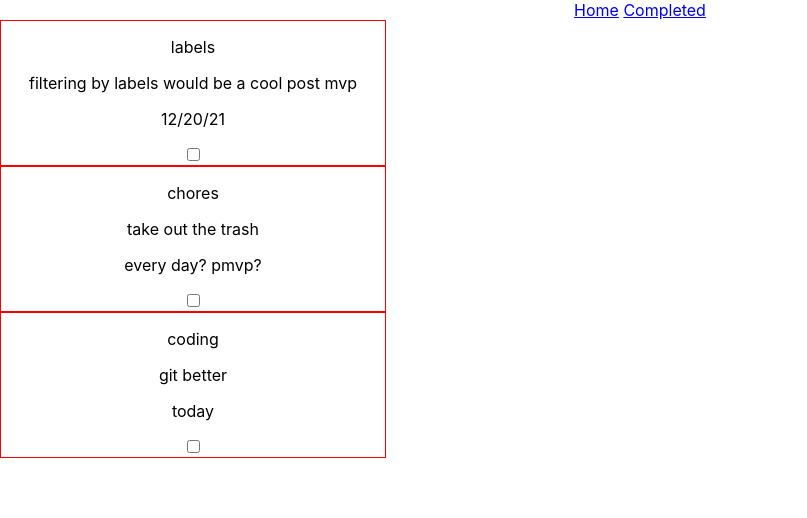
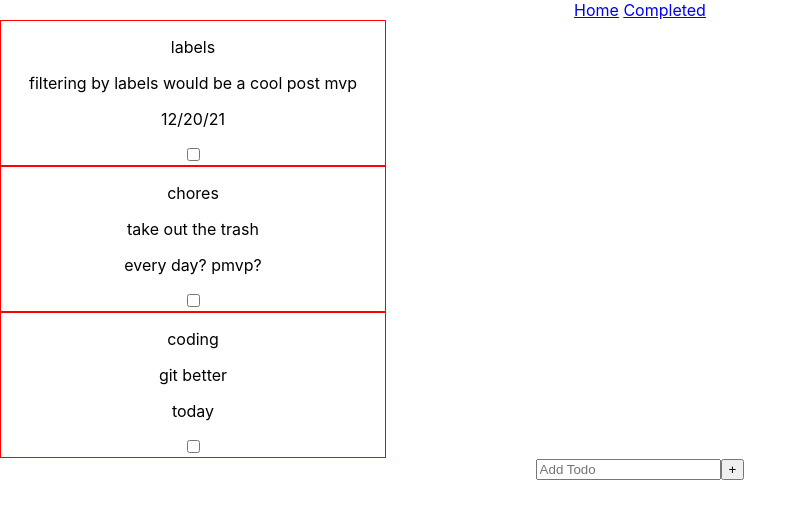
Before and after one commit to yeezick/react-todo, a React (Create React App) app: page / in a window 1280 px wide. Shown: the top 518 px of the page, without its empty margins (0-807 px from the left). Built offline with nearby package versions, Linux system fonts and the light colour scheme.

Commit message:
creating AddTodo component & refactoring existing Todo to become parent of sub-components

```diff
--- /dev/null
+++ b/src/components/todo/AddTodo.jsx
@@ -0,0 +1,12 @@
+const AddTodo = () => {
+  return (
+    <div>
+      <form>
+        <input type="text" placeholder="Add Todo" />
+        <button> + </button>
+      </form>
+    </div>
+  );
+};
+
+export default AddTodo;
--- a/src/components/todo/Todo.jsx
+++ b/src/components/todo/Todo.jsx
@@ -1,4 +1,6 @@
 import { useState } from "react";
+
+import AddTodo from "./AddTodo";
 
 /** this component is responsible for the wrapping todo component as well as the structure of each todo item
  * these todos should have:
@@ -24,7 +26,16 @@ const TodoItem = ({ title, description, date, completed, idx }) => {
   );
 };
 
-const TodoItemWrapper = ({ todoList }) => {
+const Todo = ({ todoList }) => {
+  return (
+    <>
+      <TodoList todoList={todoList} />
+      <AddTodo />
+    </>
+  );
+};
+
+const TodoList = ({ todoList }) => {
   return (
     <>
       {todoList.map(({ title, description, date, completed }, idx) => (
@@ -40,4 +51,4 @@ const TodoItemWrapper = ({ todoList }) => {
     </>
   );
 };
-export default TodoItemWrapper;
+export default Todo;
--- a/src/screens/Completed.jsx
+++ b/src/screens/Completed.jsx
@@ -1,5 +1,5 @@
 import { useEffect, useState } from "react";
-import TodoItemWrapper from "../components/todo/Todo";
+import Todo from "../components/todo/Todo";
 
 const Completed = ({ todoList }) => {
   const [completedList, setCompletedList] = useState(null);
@@ -12,9 +12,7 @@ const Completed = ({ todoList }) => {
     // filterTodoList();
   }, [todoList]);
 
-  return (
-    <div>{completedList && <TodoItemWrapper todoList={completedList} />}</div>
-  );
+  return <div>{completedList && <Todo todoList={completedList} />}</div>;
 };
 
 export default Completed;
--- a/src/screens/Home.jsx
+++ b/src/screens/Home.jsx
@@ -1,9 +1,9 @@
-import TodoItemWrapper from "../components/todo/Todo";
+import Todo from "../components/todo/Todo";
 
 const Home = ({ todoList }) => {
   return (
     <div>
-      <TodoItemWrapper todoList={todoList} />
+      <Todo todoList={todoList} />
     </div>
   );
 };
```
